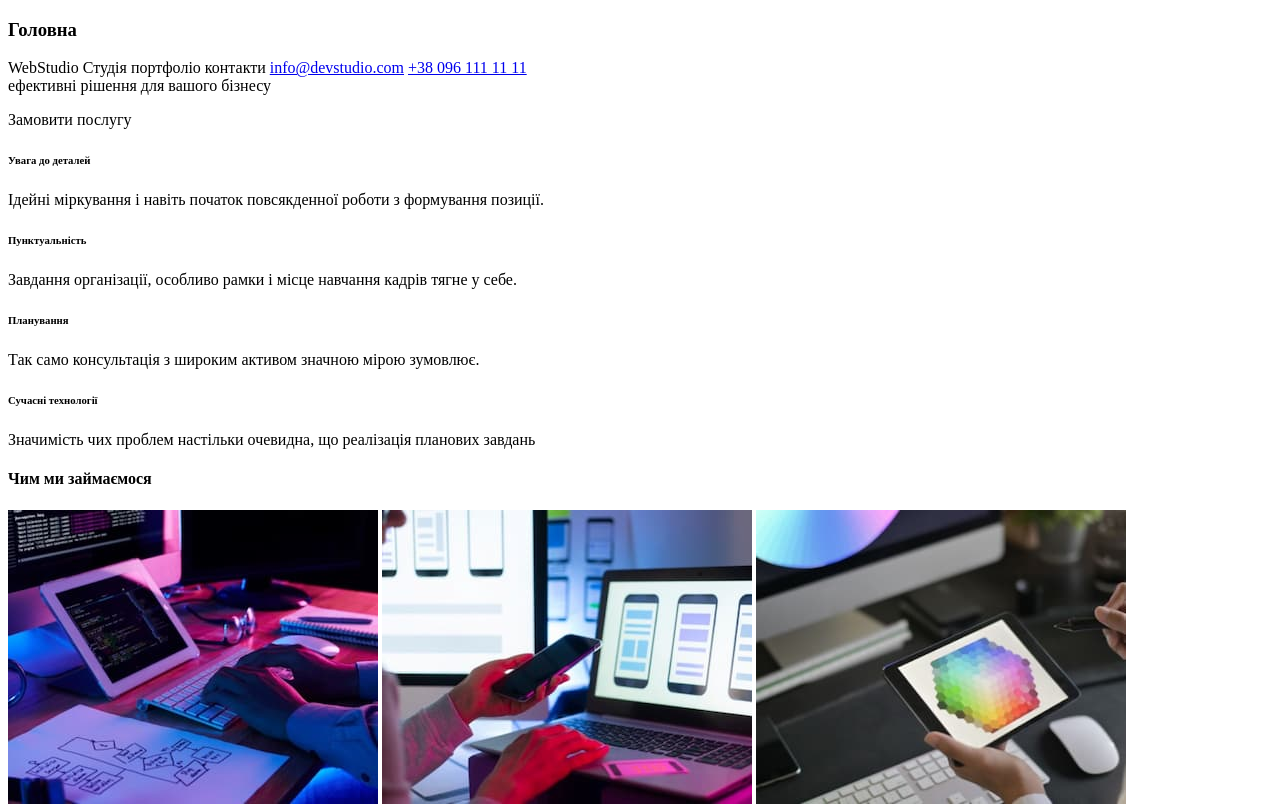
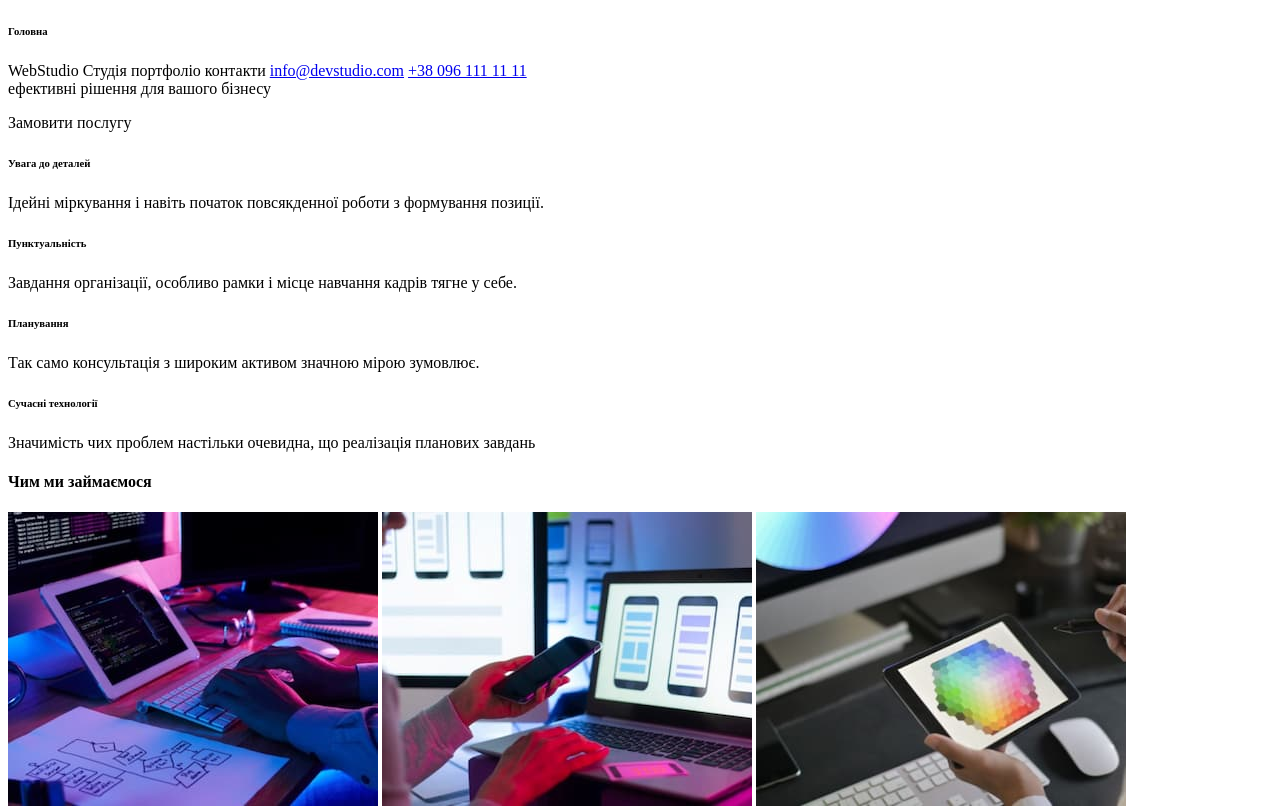
Before and after one commit to MartyniukOleg91/goit-markup-hw-01, a plain HTML site: page index.html in a window 1280 px wide. Shown: the top 809 px of the page. Drawn offline with Linux system fonts and the light colour scheme; files whose address does not match are found by name.

Commit message:
returned the previous one
returned the previous one

```diff
--- a/index.html
+++ b/index.html
@@ -7,7 +7,7 @@
     <title>Home_work</title>
 </head>
 <body>
-    <h3>Головна</h3>
+    <h6>Головна</h6>
     <!-- сама верхня строка з контактами -->
     <div>
    <span>WebStudio Студія портфоліо контакти <a href="mailto:info@devstudio.com">info@devstudio.com</a> </span>
```
